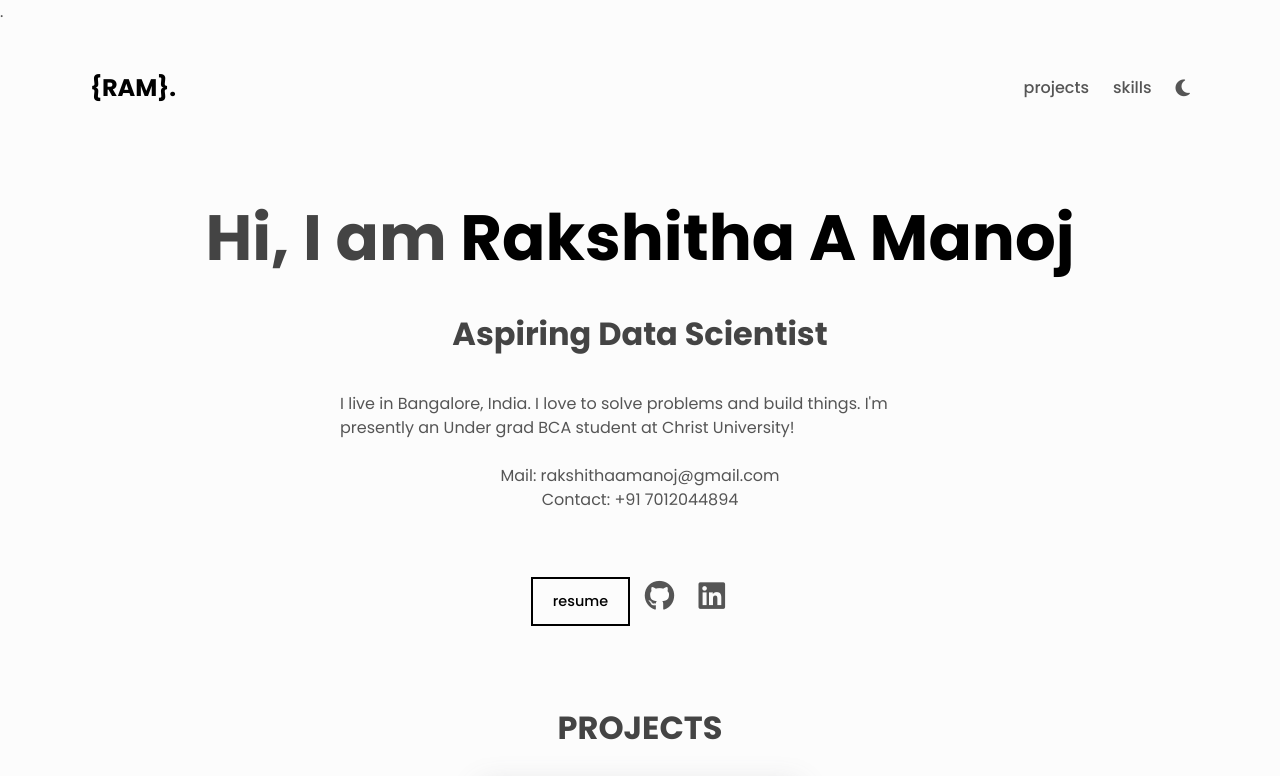
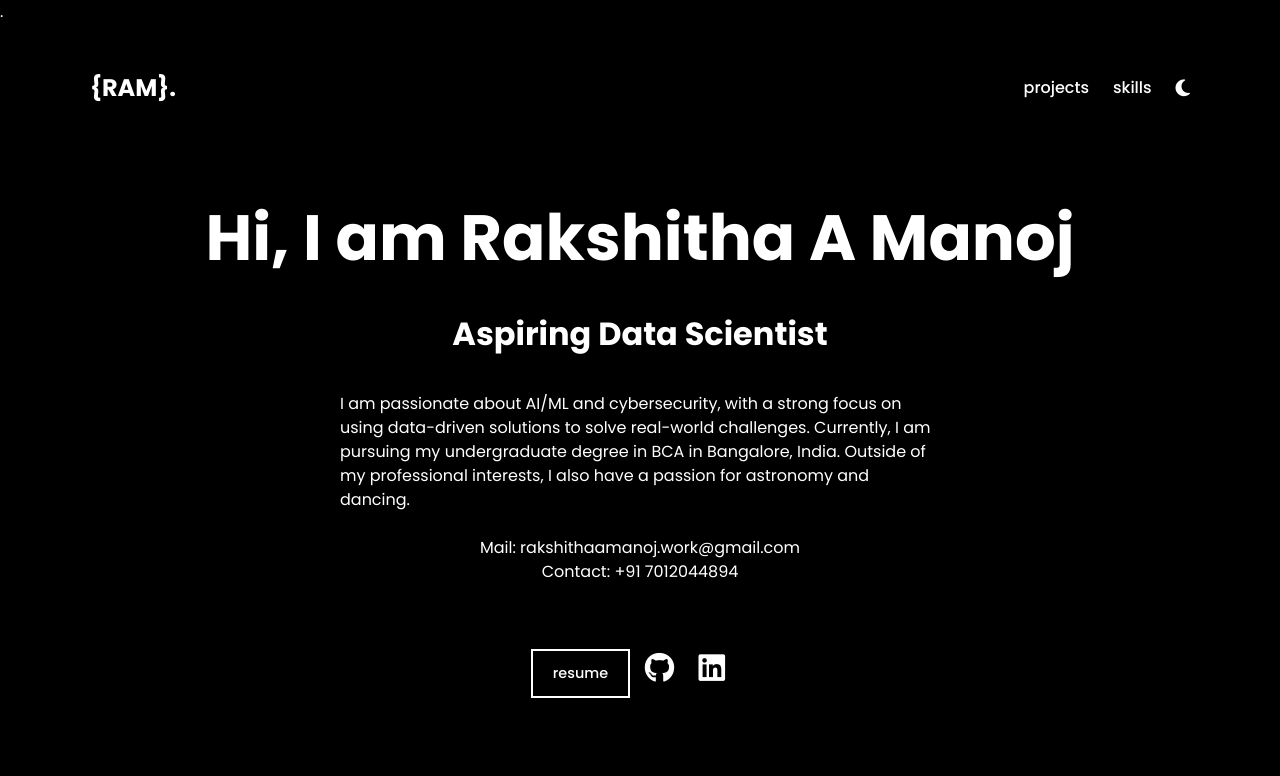
Before and after one commit to raks2004/raks2004.github.io, a plain HTML site: page index.html in a window 1280 px wide. Shown: the top 776 px of the page. Drawn offline with Linux system fonts and the light colour scheme.

Commit message:
Update index.html

```diff
--- a/index.html
+++ b/index.html
@@ -28,7 +28,7 @@
     <link rel="stylesheet" href="styles.css" />
     <title>Rakshitha A Manoj</title>    <!-- Change it your name  --> .
   </head>
-  <body class="light" id="top">
+  <body class="dark" id="top">
     <header class="header center">
       <h3>
         <a href="https://www.linkedin.com/in/rakshithaamanoj/" class="link"
@@ -69,15 +69,16 @@
         <h1>Hi, I am <span class="about__name">Rakshitha A Manoj</span></h1>
         <h2 class="about__role">Aspiring Data Scientist</h2>
         <p class="about__desc"> <!-- Edit the About make sure you add your degree!-->
-          I live in Bangalore, India. I love to solve problems and build things. I'm presently an Under grad BCA student at Christ University!
+         I am passionate about AI/ML and cybersecurity, with a strong focus on using data-driven solutions to solve real-world challenges. Currently, I am pursuing my undergraduate degree in BCA in Bangalore, India. Outside of my professional interests, I also have a passion for astronomy and dancing.
+
         </p> <!-- about you -->
         <br>
-        <a href="mailto:ashiksanyo01@gmail.com">Mail: rakshithaamanoj@gmail.com </a><p> Contact: +91 7012044894</p>  <!--Change it to your mail id and contact no-->
+        <a href="mailto:rakshithaamanoj.work@gmail.com">Mail: rakshithaamanoj.work@gmail.com </a><p> Contact: +91 7012044894</p>  <!--Change it to your mail id and contact no-->
       </br>
 
 
         <div class="about__contact center">
-          <a href="https://drive.google.com/file/d/1PEtDuSVENF6-p7XFTwiaJ9_EfOUXVui2/view?usp=sharing" target="_blank"  > <!-- drive link for resume-->
+          <a href="https://drive.google.com/file/d/10FlMK7ZQqro1052b01Ey1ZqIV89b0Z48/view?usp=sharing" target="_blank"  > <!-- drive link for resume-->
             <span class="btn btn--outline">Resume</span>
           </a>
 
```
